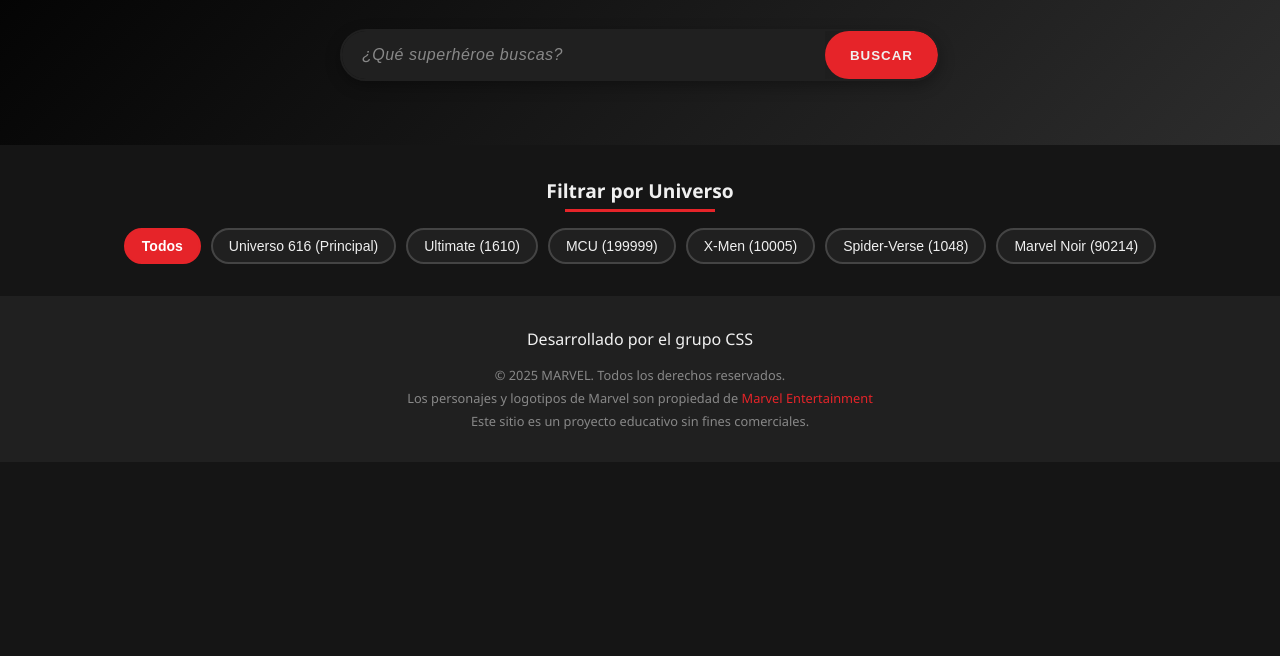
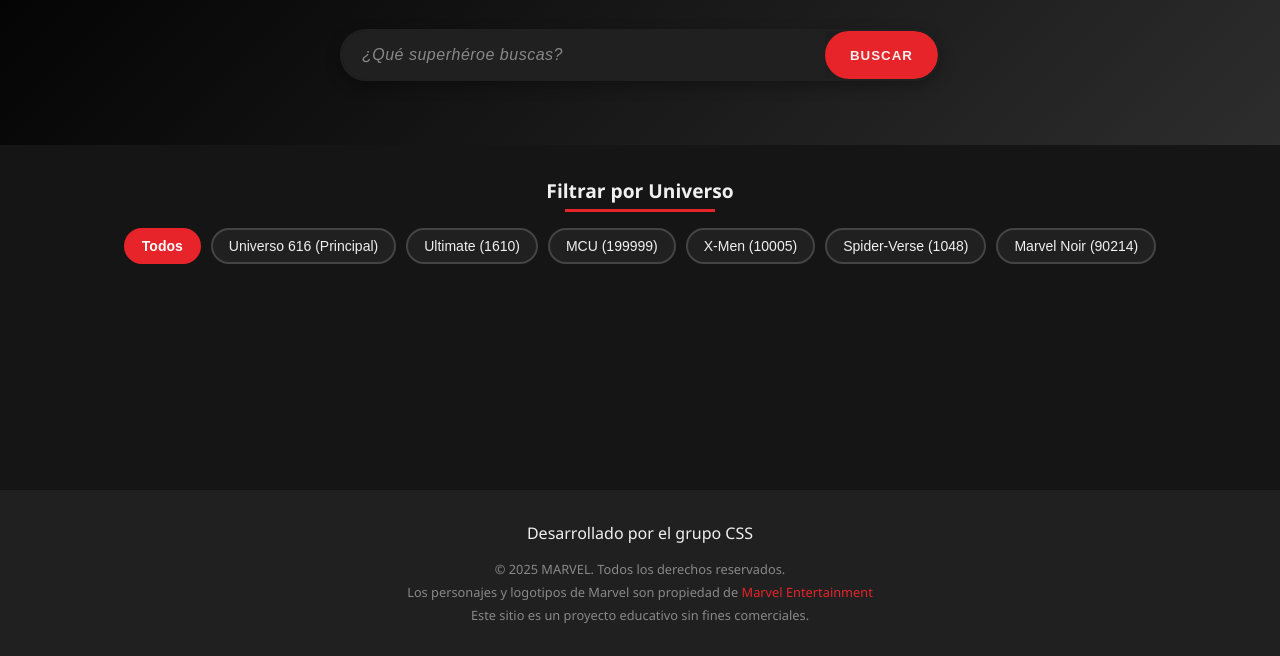
Before and after one commit to MarvelAPIProject/Marvel, a plain HTML site: page index1.html in a window 1280 px wide. Shown: the part 144-800 px from the top of the page. Drawn offline with Linux system fonts and the light colour scheme; a script that the page names is missing.

Commit message:
footer al final

```diff
--- a/style.css
+++ b/style.css
@@ -151,6 +151,8 @@ footer {
     text-align: center;
     width: 100%;
     margin-top: auto;
+    position: fixed;
+    bottom: 0px;
 }
 
 .barrabuscador {
```
